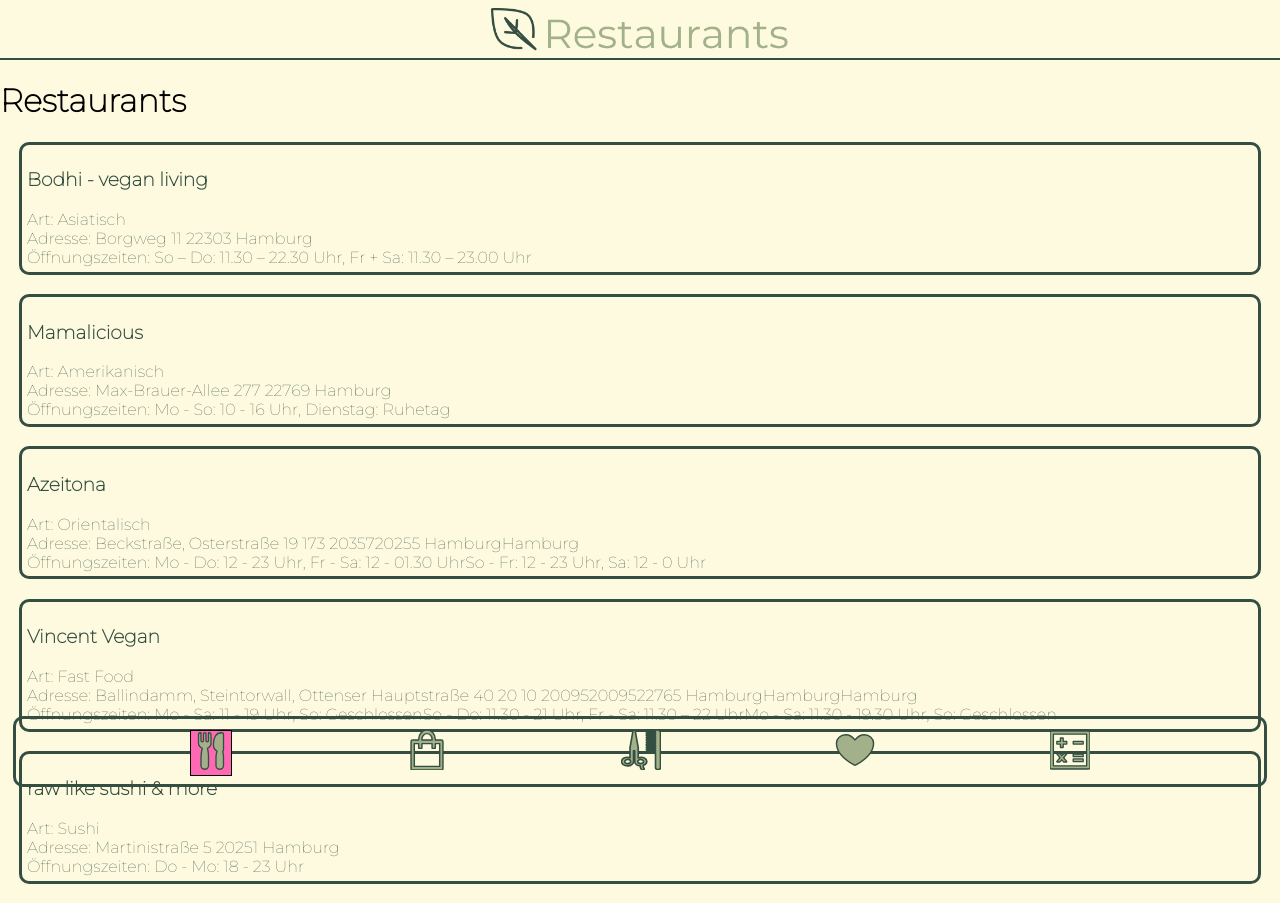
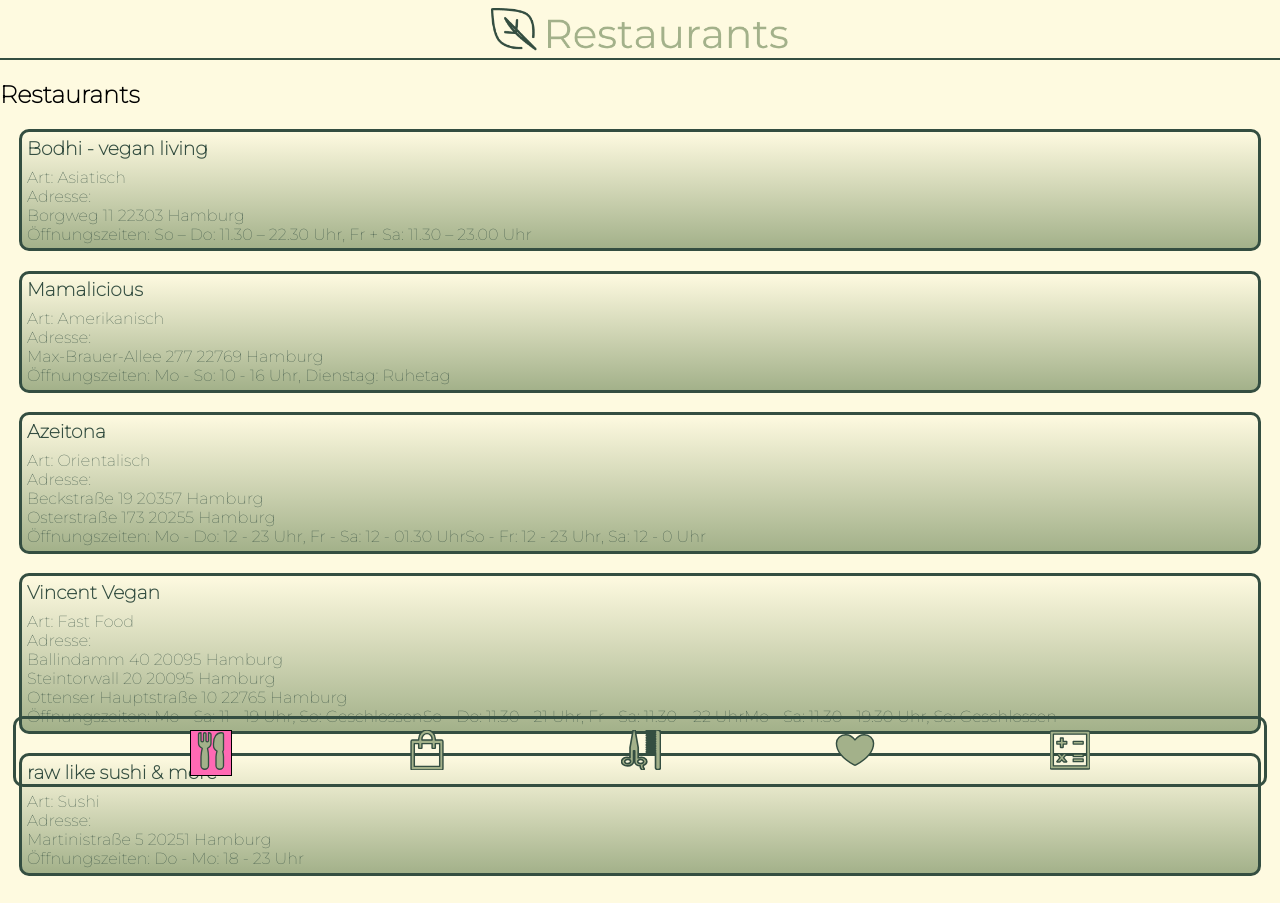
Before and after one commit to danielab93/capstone-project, a React (Vite) app: page /restaurants in a window 1280 px wide. Built offline with nearby package versions, Linux system fonts and the light colour scheme.

Commit message:
correction of rendering address-data

```diff
--- a/index.html
+++ b/index.html
@@ -7,6 +7,11 @@
 
     <link rel="preconnect" href="https://fonts.googleapis.com" />
     <link rel="preconnect" href="https://fonts.gstatic.com" crossorigin />
+    <!--     <link
+      href="https://fonts.googleapis.com/css2?family=Montserrat:wght@100;500&display=swap"
+      rel="stylesheet"
+    /> -->
+
     <link
       href="https://fonts.googleapis.com/css2?family=Montserrat:wght@100&display=swap"
       rel="stylesheet"
--- a/src/components/BasicCards.jsx
+++ b/src/components/BasicCards.jsx
@@ -1,23 +1,24 @@
 import styled from "styled-components";
 
-function BasicCards({ name, type, adress, hours }) {
-  const streetName = adress.map((onlyStreet) => onlyStreet.strasse);
-  const houseNumber = adress.map((onlyNumber) => onlyNumber.hausnummer);
-  const postCode = adress.map((onlyPostcode) => onlyPostcode.plz);
-  const city = adress.map((onlyCity) => onlyCity.ort);
-  const fullAddress = streetName + houseNumber;
-  console.log(streetName);
+function BasicCards({ name, type, address, hours }) {
+  const fullAddress = address.map((singleAddress, index) => {
+    return (
+      <>
+        <div key={index}>
+          {singleAddress.strasse} {singleAddress.hausnummer} {singleAddress.plz}{" "}
+          {singleAddress.ort}
+        </div>
+      </>
+    );
+  });
 
   return (
     <>
       <CardContainer>
-        <h3>{name}</h3>
+        <CardHeadline>{name}</CardHeadline>
         <ul>
           <li>Art: {type}</li>
-          <li>
-            Adresse: {streetName.join(", ")} {houseNumber.join(" ")} {postCode}{" "}
-            {city}
-          </li>
+          <li>Adresse: {fullAddress}</li>
           <li>Öffnungszeiten: {hours}</li>
         </ul>
       </CardContainer>
@@ -28,10 +29,18 @@ function BasicCards({ name, type, adress, hours }) {
 export default BasicCards;
 
 const CardContainer = styled.div`
-  background-color: var(--main-background);
+  background-image: linear-gradient(
+    180deg,
+    var(--main-background),
+    var(--logo-two)
+  );
   color: var(--logo-one);
   border: 3px solid var(--logo-one);
   border-radius: 10px;
   margin: 1.2rem;
   padding: 0.3rem;
 `;
+
+const CardHeadline = styled.h3`
+  margin: 0 0 0.5rem 0;
+`;
--- a/src/pages/Restaurants.jsx
+++ b/src/pages/Restaurants.jsx
@@ -12,7 +12,7 @@ function Restaurants() {
       key={restaurant.id}
       name={restaurant.name}
       type={restaurant.art}
-      adress={restaurant.adresse}
+      address={restaurant.adresse}
       hours={restaurant.zeiten}
     />
   ));
@@ -21,7 +21,7 @@ function Restaurants() {
       <Link to="/">
         <Header image={restaurantheader} altText="Restaurant Header" />
       </Link>
-      <h1>Restaurants</h1>
+      <h2>Restaurants</h2>
       <section>{restaurantCards}</section>
       <FooterNavbar />
     </>
```
